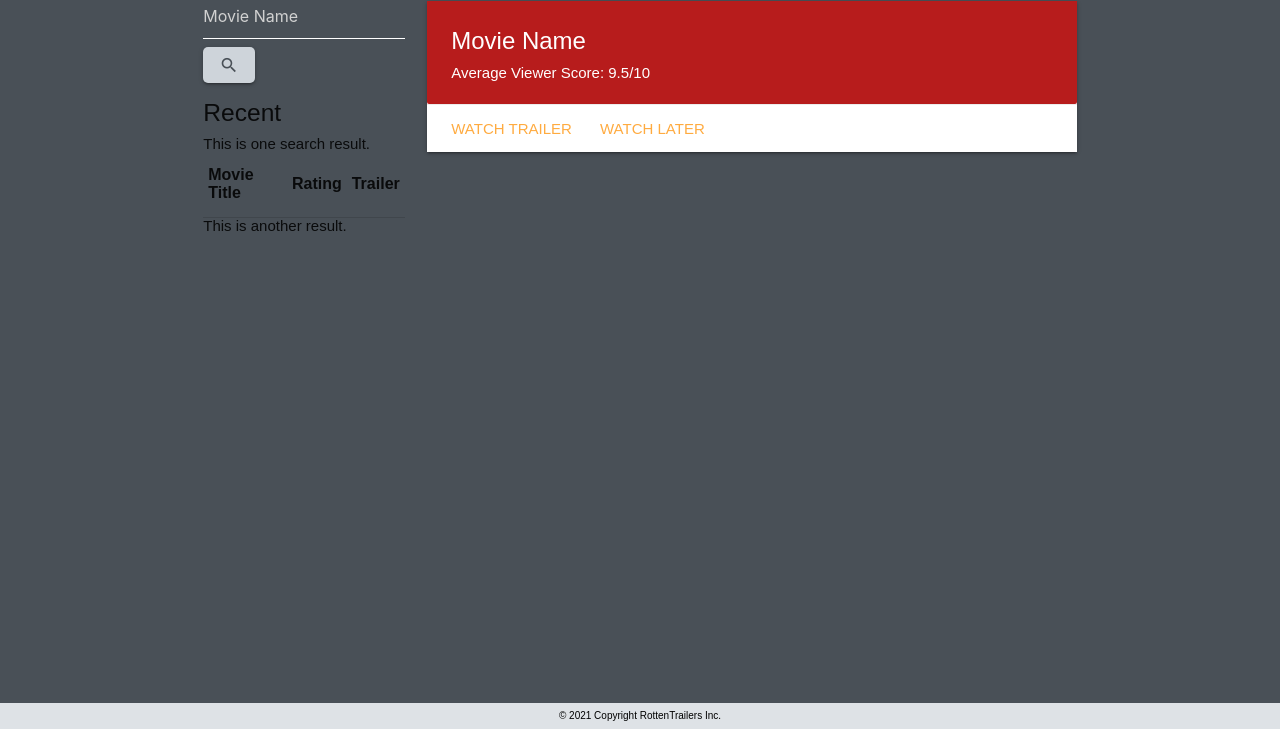
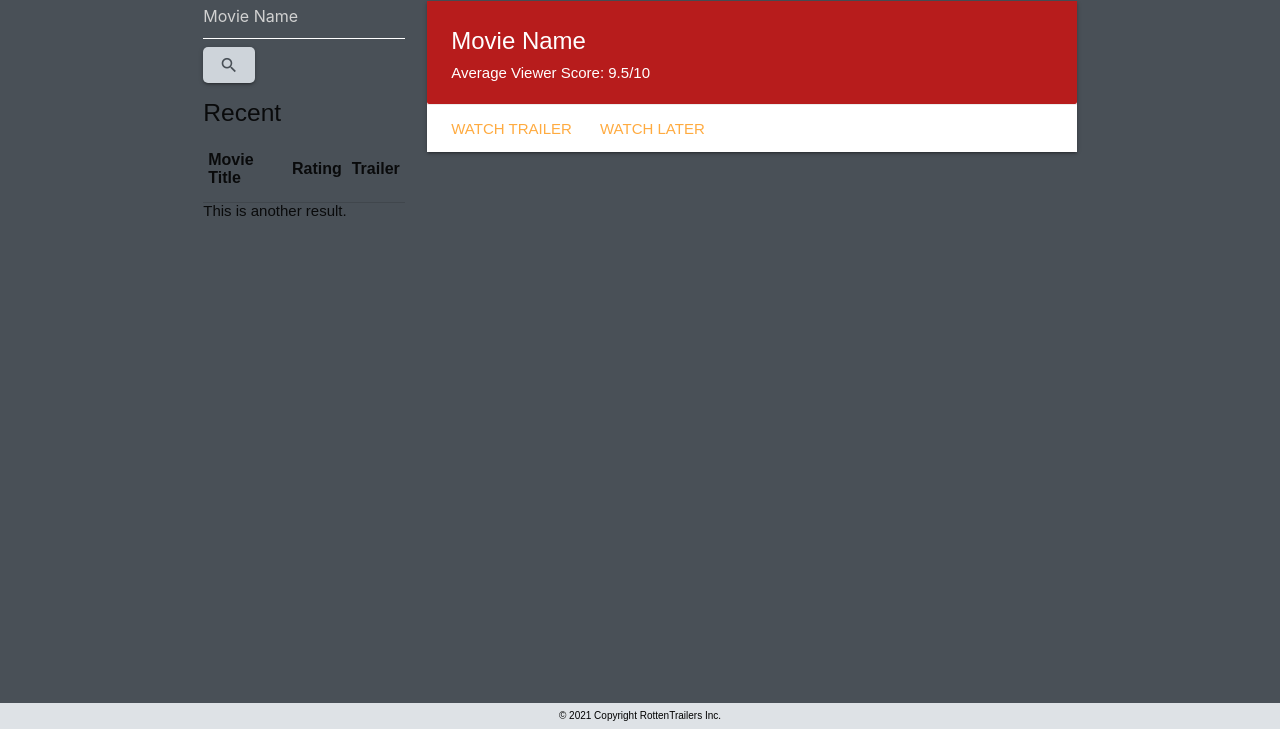
Before and after one commit to jeffcela/Rotten_Trailers, a plain HTML site: page search.html in a window 1280 px wide. Shown: the part 71-800 px from the top of the page. Drawn offline with nearby package versions, Linux system fonts and the light colour scheme.

Commit message:
updated div

```diff
--- a/search.html
+++ b/search.html
@@ -48,7 +48,6 @@
                                 <th>Rating</th>
                                 <th>Trailer</th>
                             </tr>
-                            <div class="result">This is one search result.</div>
                         </table>
 
                         <div class="result">This is another result.</div>
```
